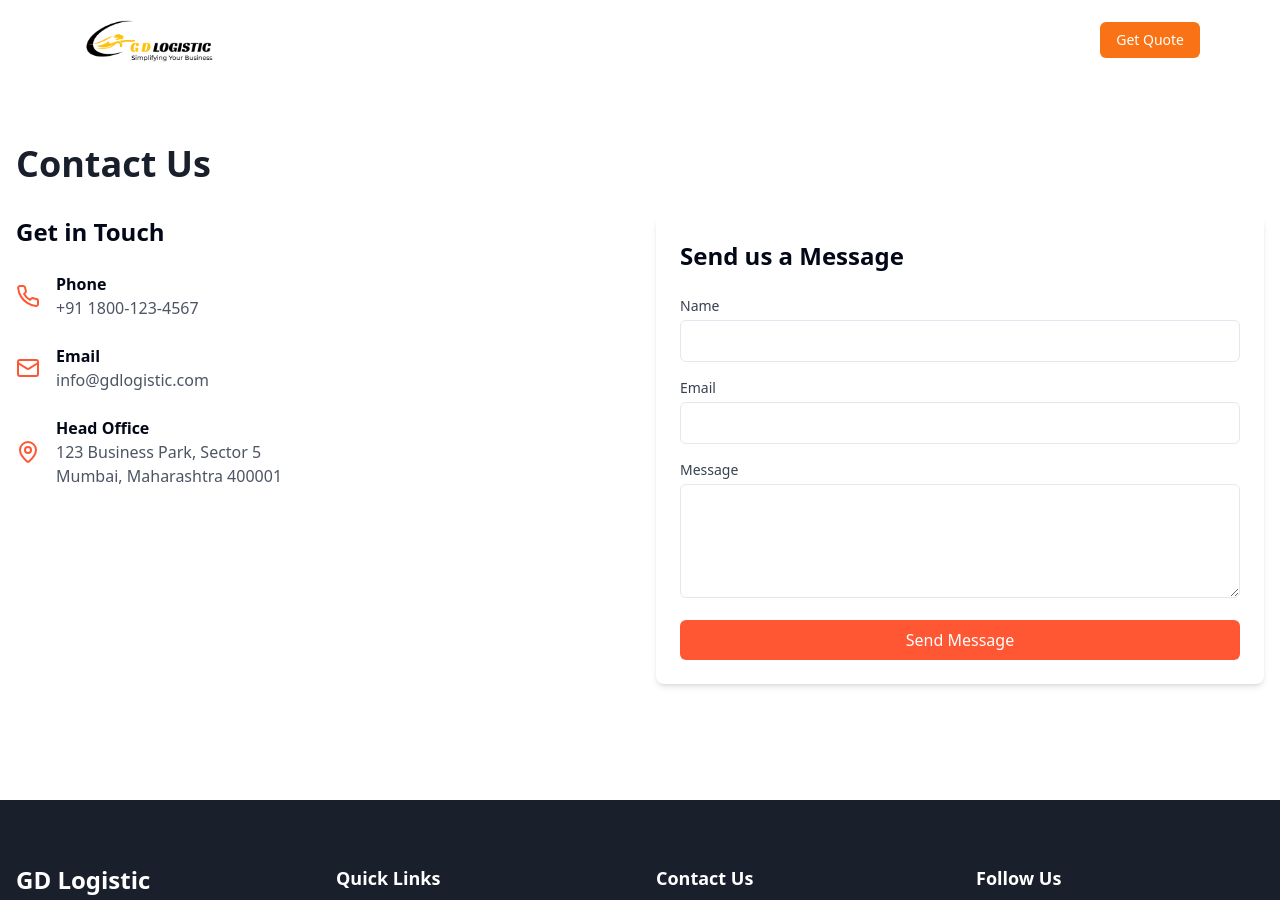
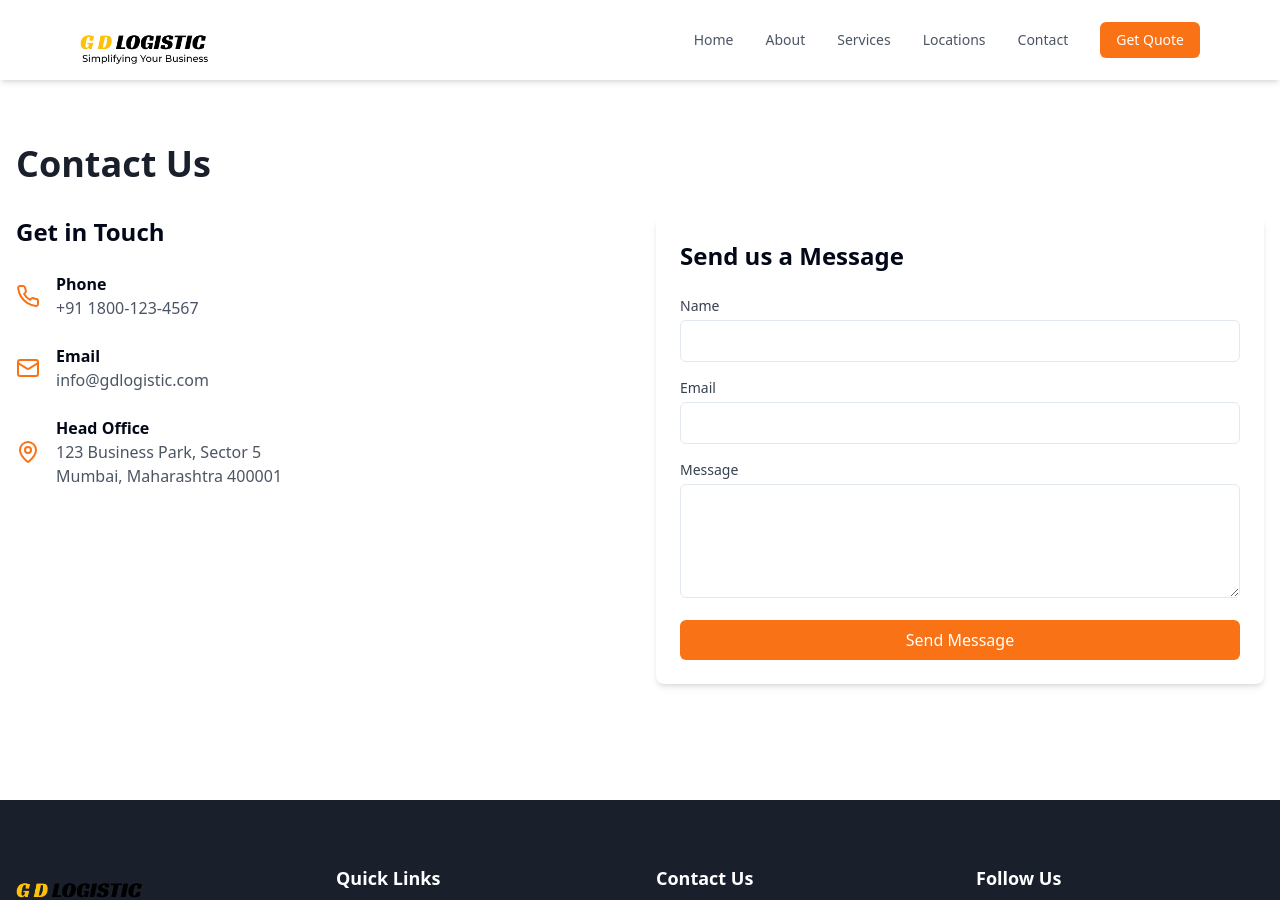
Before and after one commit to tarunlochib/gd-logistic, a React (Vite) app: page /contact in a window 1280 px wide. Shown: the top 900 px of the page. Built offline with nearby package versions, Linux system fonts and the light colour scheme.

Commit message:
Improve UI/UX and Styling
Fixes spacing and sizing issues in the "Trusted by Industry Leaders" section.  Makes the navbar white and updates the footer logo.  Also adjusts the website's color scheme and overall appearance for consistency.

```diff
--- a/src/components/Footer.tsx
+++ b/src/components/Footer.tsx
@@ -9,8 +9,12 @@ const Footer = () => {
         <div className="grid grid-cols-1 md:grid-cols-4 gap-8 mb-8">
           {/* Company Info */}
           <div className="animate-fade-up">
-            <Link to="/" className="text-2xl font-bold mb-4 block hover:text-secondary transition-colors">
-              GD Logistic
+            <Link to="/" className="block mb-4">
+              <img
+                src="/lovable-uploads/28260aac-e651-4c29-9814-9bdbeb1032eb.png"
+                alt="GD Logistic"
+                className="h-12 w-auto"
+              />
             </Link>
             <p className="text-gray-300 mb-4">
               Your trusted partner in logistics and transportation across India.
--- a/src/components/Navigation.tsx
+++ b/src/components/Navigation.tsx
@@ -24,16 +24,12 @@ const Navigation = () => {
   ];
 
   return (
-    <nav
-      className={`fixed w-full z-50 transition-all duration-300 ${
-        isScrolled ? "bg-white shadow-md" : "bg-transparent"
-      }`}
-    >
+    <nav className="fixed w-full z-50 bg-white shadow-md">
       <div className="max-w-6xl mx-auto px-4">
         <div className="flex justify-between items-center h-20">
           <Link to="/" className="flex items-center space-x-2">
             <img
-              src="/lovable-uploads/a7bed84b-d5ae-4e35-8e79-551fe25bc3cf.png"
+              src="/lovable-uploads/28260aac-e651-4c29-9814-9bdbeb1032eb.png"
               alt="GD Logistic Logo"
               className="h-12 w-auto"
             />
@@ -45,16 +41,14 @@ const Navigation = () => {
               <Link
                 key={link.name}
                 to={link.path}
-                className={`text-sm font-medium transition-colors ${
-                  isScrolled ? "text-gray-600 hover:text-orange-500" : "text-white hover:text-orange-500"
-                }`}
+                className="text-sm font-medium text-gray-600 hover:text-secondary transition-colors"
               >
                 {link.name}
               </Link>
             ))}
             <Link
               to="/quote"
-              className="bg-orange-500 text-white px-4 py-2 rounded-md hover:bg-orange-600 transition-colors text-sm font-medium"
+              className="bg-secondary text-white px-4 py-2 rounded-md hover:bg-secondary/90 transition-colors text-sm font-medium"
             >
               Get Quote
             </Link>
@@ -67,9 +61,9 @@ const Navigation = () => {
             aria-label="Toggle menu"
           >
             {isOpen ? (
-              <X className={`h-6 w-6 ${isScrolled ? "text-gray-600" : "text-white"}`} />
+              <X className="h-6 w-6 text-gray-600" />
             ) : (
-              <Menu className={`h-6 w-6 ${isScrolled ? "text-gray-600" : "text-white"}`} />
+              <Menu className="h-6 w-6 text-gray-600" />
             )}
           </button>
         </div>
@@ -82,7 +76,7 @@ const Navigation = () => {
                 <Link
                   key={link.name}
                   to={link.path}
-                  className="block px-3 py-2 text-gray-600 hover:text-orange-500 transition-colors text-sm"
+                  className="block px-3 py-2 text-gray-600 hover:text-secondary transition-colors text-sm"
                   onClick={() => setIsOpen(false)}
                 >
                   {link.name}
@@ -90,7 +84,7 @@ const Navigation = () => {
               ))}
               <Link
                 to="/quote"
-                className="block px-3 py-2 text-orange-500 hover:text-orange-600 transition-colors text-sm"
+                className="block px-3 py-2 text-secondary hover:text-secondary/90 transition-colors text-sm"
                 onClick={() => setIsOpen(false)}
               >
                 Get Quote
--- a/src/pages/Index.tsx
+++ b/src/pages/Index.tsx
@@ -199,88 +199,90 @@ const Index = () => {
           <h2 className="text-3xl font-bold text-center mb-12 text-primary animate-fade-up">
             Trusted by Industry Leaders
           </h2>
-          <div className="flex gap-8 items-center animate-marquee">
-            <div className="flex gap-8 items-center min-w-full justify-around">
+          <div className="flex gap-16 items-center animate-marquee">
+            <div className="flex gap-16 items-center min-w-full justify-around">
               {[
                 {
                   src: "/lovable-uploads/22a45b9e-8951-49a4-9371-8dccb0308bd8.png",
                   alt: "Tata Logo",
-                  className: "h-16 w-auto"
+                  className: "h-16"
                 },
                 {
                   src: "/lovable-uploads/bcf22be5-5280-4b62-a4a7-7dc3c1c28115.png",
                   alt: "Hero Logo",
-                  className: "h-16 w-auto"
+                  className: "h-16"
                 },
                 {
                   src: "/lovable-uploads/d5ae072d-cfbe-4dac-92a2-acea4e484505.png",
                   alt: "Honda Logo",
-                  className: "h-12 w-auto"
+                  className: "h-12"
                 },
                 {
                   src: "/lovable-uploads/041b6474-feb1-4c50-b615-a6548ee54e4e.png",
                   alt: "Maruti Suzuki Logo",
-                  className: "h-10 w-auto"
+                  className: "h-10"
                 },
                 {
                   src: "/lovable-uploads/e1de7002-1313-497d-8351-da50cc04b2c9.png",
                   alt: "New Holland Logo",
-                  className: "h-16 w-auto"
+                  className: "h-16"
                 },
                 {
                   src: "/lovable-uploads/3a48eaea-e31a-4858-9b85-31f4962c000a.png",
                   alt: "Yamaha Logo",
-                  className: "h-12 w-auto"
+                  className: "h-12"
                 },
               ].map((logo, index) => (
+                <div key={index} className="flex items-center justify-center w-40">
                   <img
-                  key={index}
                     src={logo.src}
                     alt={logo.alt}
-                  className={`${logo.className} object-contain grayscale hover:grayscale-0 transition-all duration-300`}
+                    className={`${logo.className} w-auto object-contain grayscale hover:grayscale-0 transition-all duration-300`}
                   />
+                </div>
               ))}
             </div>
             {/* Duplicate for seamless loop */}
-            <div className="flex gap-8 items-center min-w-full justify-around">
+            <div className="flex gap-16 items-center min-w-full justify-around">
               {[
                 {
                   src: "/lovable-uploads/22a45b9e-8951-49a4-9371-8dccb0308bd8.png",
                   alt: "Tata Logo",
-                  className: "h-16 w-auto"
+                  className: "h-16"
                 },
                 {
                   src: "/lovable-uploads/bcf22be5-5280-4b62-a4a7-7dc3c1c28115.png",
                   alt: "Hero Logo",
-                  className: "h-16 w-auto"
+                  className: "h-16"
                 },
                 {
                   src: "/lovable-uploads/d5ae072d-cfbe-4dac-92a2-acea4e484505.png",
                   alt: "Honda Logo",
-                  className: "h-12 w-auto"
+                  className: "h-12"
                 },
                 {
                   src: "/lovable-uploads/041b6474-feb1-4c50-b615-a6548ee54e4e.png",
                   alt: "Maruti Suzuki Logo",
-                  className: "h-10 w-auto"
+                  className: "h-10"
                 },
                 {
                   src: "/lovable-uploads/e1de7002-1313-497d-8351-da50cc04b2c9.png",
                   alt: "New Holland Logo",
-                  className: "h-16 w-auto"
+                  className: "h-16"
                 },
                 {
                   src: "/lovable-uploads/3a48eaea-e31a-4858-9b85-31f4962c000a.png",
                   alt: "Yamaha Logo",
-                  className: "h-12 w-auto"
+                  className: "h-12"
                 },
               ].map((logo, index) => (
+                <div key={index} className="flex items-center justify-center w-40">
                   <img
-                  key={index}
                     src={logo.src}
                     alt={logo.alt}
-                  className={`${logo.className} object-contain grayscale hover:grayscale-0 transition-all duration-300`}
+                    className={`${logo.className} w-auto object-contain grayscale hover:grayscale-0 transition-all duration-300`}
                   />
+                </div>
               ))}
             </div>
           </div>
--- a/tailwind.config.ts
+++ b/tailwind.config.ts
@@ -30,7 +30,7 @@ export default {
           foreground: "#F8F9FA",
         },
         secondary: {
-          DEFAULT: "#FF5733",
+          DEFAULT: "#F97316",
           foreground: "#F8F9FA",
         },
         destructive: {
@@ -42,7 +42,7 @@ export default {
           foreground: "hsl(var(--muted-foreground))",
         },
         accent: {
-          DEFAULT: "#FF5733",
+          DEFAULT: "#F97316",
           foreground: "#F8F9FA",
         },
         card: {
```
Also changed, not shown: public/lovable-uploads/28260aac-e651-4c29-9814-9bdbeb1032eb.png (added). Lines whose indentation alone changed are shown as unchanged.
